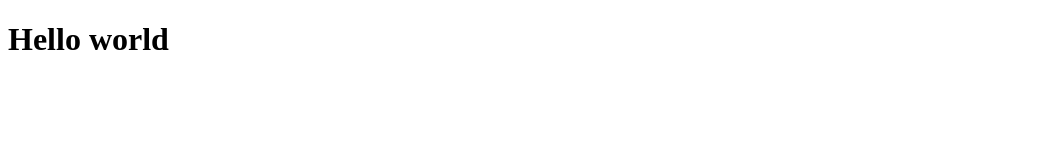
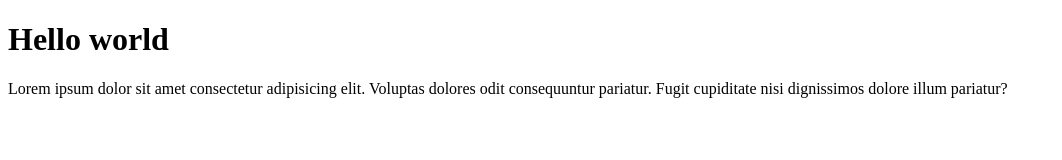
Before and after one commit to srojeff2005/examination, a plain HTML site: page index.html in a window 1280 px wide. Shown: the whole page, without its empty margins (0-1062 px from the left). Drawn offline with Linux system fonts and the light colour scheme.

Commit message:
update index.html

```diff
--- a/index.html
+++ b/index.html
@@ -9,5 +9,6 @@
 </head>
 <body>
     <h1>Hello world</h1>
+    <p>Lorem ipsum dolor sit amet consectetur adipisicing elit. Voluptas dolores odit consequuntur pariatur. Fugit cupiditate nisi dignissimos dolore illum pariatur?</p>
 </body>
 </html>
```
